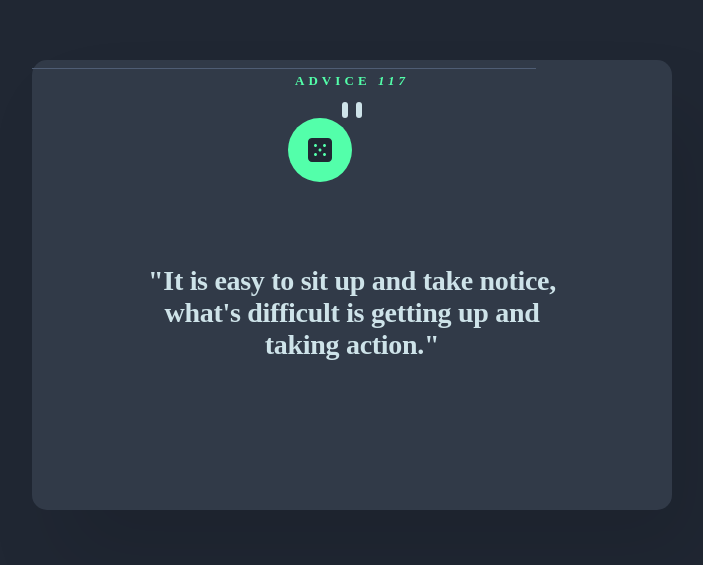
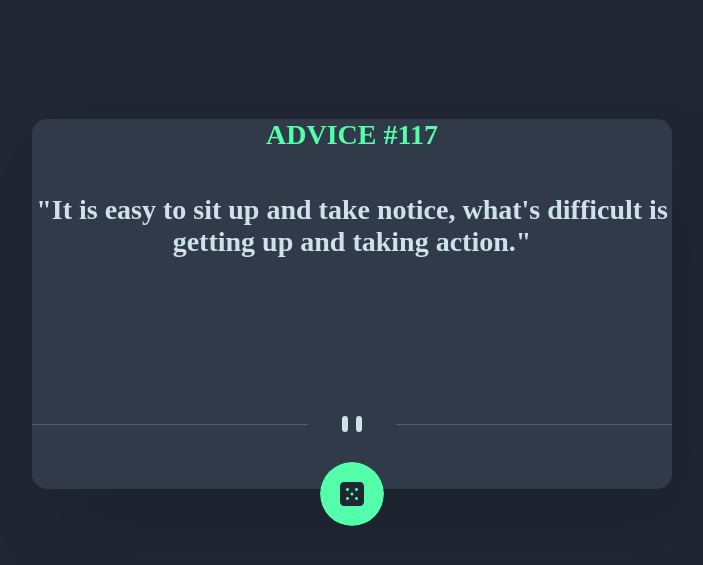
Before and after one commit to imchukwu/advise_generator_app, a plain HTML site: page index.html in a window 1280 px wide. Shown: the part 115-680 px from the top of the page, without its empty margins (288-991 px from the left). Drawn offline with Linux system fonts and the light colour scheme.

Commit message:
fixed div alignment

```diff
--- a/index.html
+++ b/index.html
@@ -3,71 +3,28 @@
   <head>
     <meta charset="UTF-8" />
     <meta name="viewport" content="width=device-width, initial-scale=1.0" />
-    <title>Document</title>
+    <title>Advice Generator App | Ikechukwu Chukwu</title>
     <link rel="stylesheet" href="style.css" />
   </head>
   <body>
-    <div class="centered-div">
-        <div class="parent">
-            <div class="row1">
-                <p class="centered-pheader">ADVICE <i class="slip_id">117</i></p>
-            </div>
-            <div class="row2">
-                <p class="centered-p">
-                    "It is easy to sit up and take notice, what's difficult is getting
-                    up and taking action."
-                  </p>
-            </div>
-            <div class="row3">
-                <div class="cen">
-                    <div>
-                    <div class="line" style="left: 0px"></div>
-                    <div class="line" style="left: 248px"></div>
-                </div>
-                <div class="cen">
-                <svg class="shortbar" xmlns="http://www.w3.org/2000/svg" width="20" height="16" viewBox="0 0 20 16" fill="none">
-                    <rect width="6" height="16" rx="3" fill="#CEE3E9"/>
-                    <rect x="14" width="6" height="16" rx="3" fill="#CEE3E9"/>
-                  </svg>
-                </div>
-            </div>
-            </div>
-            <div class="row4 cen">
-                <svg
-            class="bottom-svg hover-effect"
-            xmlns="http://www.w3.org/2000/svg"
-            width="64"
-            height="64"
-            viewBox="0 0 64 64"
-            fill="none"
-          >
-            <circle cx="32" cy="32" r="32" fill="#53FFAA" />
-            <path
-              fill-rule="evenodd"
-              clip-rule="evenodd"
-              d="M24 20H40C42.2081 20.0025 43.9975 21.7919 44 24V40C43.9975 42.2081 42.2081 43.9975 40 44H24C21.7919 43.9975 20.0025 42.2081 20 40V24C20.0025 21.7919 21.7919 20.0025 24 20ZM26 36.5C26 37.3284 26.6716 38 27.5 38C28.3284 38 29 37.3284 29 36.5C29 35.6716 28.3284 35 27.5 35C26.6716 35 26 35.6716 26 36.5ZM27.5 29C26.6716 29 26 28.3284 26 27.5C26 26.6716 26.6716 26 27.5 26C28.3284 26 29 26.6716 29 27.5C29 28.3284 28.3284 29 27.5 29ZM30.5 32C30.5 32.8284 31.1716 33.5 32 33.5C32.8284 33.5 33.5 32.8284 33.5 32C33.5 31.1716 32.8284 30.5 32 30.5C31.1716 30.5 30.5 31.1716 30.5 32ZM36.5 38C35.6716 38 35 37.3284 35 36.5C35 35.6716 35.6716 35 36.5 35C37.3284 35 38 35.6716 38 36.5C38 37.3284 37.3284 38 36.5 38ZM35 27.5C35 28.3284 35.6716 29 36.5 29C37.3284 29 38 28.3284 38 27.5C38 26.6716 37.3284 26 36.5 26C35.6716 26 35 26.6716 35 27.5Z"
-              fill="#202733"
-            />
-          </svg>
-          <svg class="alternate-svg hidden" xmlns="http://www.w3.org/2000/svg" width="144" height="144" viewBox="0 0 144 144" fill="none">
-            <g filter="url(#filter0_d_0_80)">
-              <circle cx="72" cy="72" r="32" fill="#53FFAA"/>
-            </g>
-            <path fill-rule="evenodd" clip-rule="evenodd" d="M64 60H80C82.2081 60.0025 83.9975 61.7919 84 64V80C83.9975 82.2081 82.2081 83.9975 80 84H64C61.7919 83.9975 60.0025 82.2081 60 80V64C60.0025 61.7919 61.7919 60.0025 64 60ZM66 76.5C66 77.3284 66.6716 78 67.5 78C68.3284 78 69 77.3284 69 76.5C69 75.6716 68.3284 75 67.5 75C66.6716 75 66 75.6716 66 76.5ZM67.5 69C66.6716 69 66 68.3284 66 67.5C66 66.6716 66.6716 66 67.5 66C68.3284 66 69 66.6716 69 67.5C69 68.3284 68.3284 69 67.5 69ZM70.5 72C70.5 72.8284 71.1716 73.5 72 73.5C72.8284 73.5 73.5 72.8284 73.5 72C73.5 71.1716 72.8284 70.5 72 70.5C71.1716 70.5 70.5 71.1716 70.5 72ZM76.5 78C75.6716 78 75 77.3284 75 76.5C75 75.6716 75.6716 75 76.5 75C77.3284 75 78 75.6716 78 76.5C78 77.3284 77.3284 78 76.5 78ZM75 67.5C75 68.3284 75.6716 69 76.5 69C77.3284 69 78 68.3284 78 67.5C78 66.6716 77.3284 66 76.5 66C75.6716 66 75 66.6716 75 67.5Z" fill="#202733"/>
-            <defs>
-              <filter id="filter0_d_0_80" x="0" y="0" width="144" height="144" filterUnits="userSpaceOnUse" color-interpolation-filters="sRGB">
-                <feFlood flood-opacity="0" result="BackgroundImageFix"/>
-                <feColorMatrix in="SourceAlpha" type="matrix" values="0 0 0 0 0 0 0 0 0 0 0 0 0 0 0 0 0 0 127 0" result="hardAlpha"/>
-                <feOffset/>
-                <feGaussianBlur stdDeviation="20"/>
-                <feColorMatrix type="matrix" values="0 0 0 0 0.327053 0 0 0 0 1 0 0 0 0 0.66593 0 0 0 1 0"/>
-                <feBlend mode="normal" in2="BackgroundImageFix" result="effect1_dropShadow_0_80"/>
-                <feBlend mode="normal" in="SourceGraphic" in2="effect1_dropShadow_0_80" result="shape"/>
-              </filter>
-            </defs>
-          </svg>
-            </div>
+    <div class="parent-container">
+      <div class="advice-container">
+        <div class="advice-number center">
+          ADVICE #<span class="advice-id">117</span>
         </div>
+
+        <div class="advice-message">
+          "It is easy to sit up and take notice, what's difficult is getting up
+          and taking action."
+        </div>
+        <div class="advice-line">
+          <img src="./images/line.svg" alt="" class="bar" />
+        </div>
+        <div>
+          <img class="advice-dice" src="./images/dice.svg" alt="" />
+        </div>
+
+      </div>
     </div>
 
     <script src="script.js"></script>
--- a/script.js
+++ b/script.js
@@ -1,17 +1,8 @@
-// const imgDataBtn = document.querySelector(".bottom-svg");
-const btnTest = document.querySelector(".btnTest");
-const idElement = document.querySelector(".slip_id");
-const output = document.querySelector(".centered-p");
-const svgElement = document.querySelector(".bottom-svg");
-const alternateImage = document.querySelector(".alternate-svg");
+const adviceNumberElement = document.querySelector(".advice-id");
+const adviceMessageElement = document.querySelector(".advice-message");
+const adviceDiceBtnElement = document.querySelector(".advice-dice");
 
-// // Add a click event listener to the SVG element
-// svgElement.addEventListener("click", () => {
-//     // Your code to handle the click event goes here
-//     alert("SVG clicked!"); // Example: Show an alert
-// });
-
-svgElement.addEventListener("click", () => {
+adviceDiceBtnElement.addEventListener("click", () => {
   const apiUrl = "https://api.adviceslip.com/advice";
 
   fetch(apiUrl)
@@ -22,23 +13,10 @@ svgElement.addEventListener("click", () => {
       return response.json();
     })
     .then((data) => {
-      idElement.textContent = JSON.stringify(data.slip.id);
-      output.textContent = JSON.stringify(data.slip.advice);
+      adviceNumberElement.textContent = JSON.stringify(data.slip.id);
+      adviceMessageElement.textContent = JSON.stringify(data.slip.advice);
     })
     .catch((error) => {
-      output.textContent = `Error: ${error.message}`;
+        adviceMessageElement.textContent = `Error: ${error.message}`;
     });
 });
-
-
-// // Add a mouseover event listener to swap the images
-// svgElement.addEventListener("mouseover", () => {
-//     alternateImage.classList.remove('hidden');
-//     svgElement.classList.add('hidden');
-// });
-
-// // Add a mouseout event listener to revert to the default image
-// alternateImage.addEventListener("mouseout", () => {
-//     svgElement.classList.remove('hidden');
-//     alternateImage.classList.add('hidden');
-// });
--- a/style.css
+++ b/style.css
@@ -5,154 +5,111 @@ html {
   padding: 0;
   overflow: hidden;
   background: var(--Dark-Blue, #202733);
-  /* position: relative; */
   justify-content: center;
   align-items: center;
 }
 
-.centered-div {
+.parent-container {
   width: 50%;
-  height: 50%;
+  height: 40%;
   flex-shrink: 0;
   border-radius: 15px;
   background: var(--Dark-Grayish-Blue, #313a48);
   box-shadow: 30px 50px 80px 0px rgba(0, 0, 0, 0.1);
-  position: absolute;
+  position: relative;
   top: 50%;
   left: 50%;
   transform: translate(-50%, -50%);
-  /* min-height: 100vh;  */
-  padding-bottom: 50px; /* Adjust this value to match the height of your SVG */
-
+  padding-bottom: 50px;
 }
 
-.centered-pheader {
-  color: var(--Neon-Green, #53ffaa);
-  text-align: center;
-  font-feature-settings: "clig" off, "liga" off;
-
-  /* Heading */
-  font-family: Manrope;
-  font-size: 13px;
-  font-style: normal;
-  font-weight: 800;
-  line-height: normal;
-  letter-spacing: 4.086px;
-  margin: 20 auto;
-  justify-content: center;
+.advice-container {
+  margin-top: 3%;
+  margin-bottom: 3%;
+  height: 92%;
+  display: block;
 }
 
-.centered-p {
-  width: 70%;
+.advice-number {
+  color: var(--Neon-Green, #53ffaa);
+  height: 20%;
+  text-align: center;
+  line-height: normal;
+  font-size: 28px;
+  font-weight: 800;
+}
+
+.advice-message {
+  height: 70%;
   color: var(--Light-Cyan, #cee3e9);
   text-align: center;
   font-feature-settings: "clig" off, "liga" off;
 
-  /* Quote */
   font-family: Manrope;
   font-size: 28px;
   font-style: normal;
   font-weight: 800;
   line-height: normal;
-  letter-spacing: -0.3px;
-  position: absolute;
-  top: 50%;
-  left: 50%;
-  transform: translate(-50%, -50%);
+  margin-block: 1rem;
 }
 
-/* .bottom-svg { */
-  /* position: absolute; */
-  /* bottom: 0;
-  left: 50%;
-  transform: translateX(-50%); */
+.advice-line {
+  height: 15%;
 
-/* } */
-
-.bottom-svg, .alternate-svg {
-  top: 0;
-  left: 0;
-  bottom: 0;
-  left: 50%;
-  transform: translateX(-50%);
+  margin-block: 0.6rem 1rem;
+  position: relative;
+  width: 100%;
 }
 
-.line {
-  width: 40%;
+.advice-line::before,
+.advice-line::after {
+  content: "";
+  width: 43%;
   height: 1px;
-  top: 8px;
   position: absolute;
   background: #4f5d74;
+  top: 8px;
 }
 
-.shortbar {
-  text-align: center;
+.advice-line::before {
+  left: 0;
 }
 
-.shortbar2 {
-  background: #cee3e9;
-  border-radius: 3px;
+.advice-line::after {
+  right: 0;
 }
 
-.container1{
+.bar {
+  width: 1.25rem;
+  height: 1rem;
   position: relative;
+  inset-inline: calc(50% - 0.625rem);
 }
 
-.shadow {
+.advice-dice {
+  height: 15%;
+  background-color: #909090;
+  margin-top: auto;
+
+  cursor: pointer;
+  width: 4rem;
+  height: 4rem;
+  background-color: var(--Neon-Green);
+  border-radius: 50%;
   position: absolute;
-  top: 0;
-  left: 0;
-  width: 100%;
-  height: 100%;
-  background-color: #53FFAA; /* Bright green color */
-  opacity: 0; /* Initially hidden */
-  transition: opacity 0.3s ease-in-out; /* Smooth transition */
-  pointer-events: none; /* Allows clicks to pass through to the SVG */
+  inset-inline: calc(50% - 2rem);
+  bottom: -10%;
+  transition: box-shadow 500ms;
 }
 
-.hidden {
-  display: none;
-}
-
-.parent {
-  display: flex;
-  flex-direction: column;
-}
-
-/* Style for the first child div (20% height) */
-.row1 {
-  height: 20%;
-}
-
-/* Style for the second child div (70% height) */
-.row2 {
-  height: 70%;
-}
-
-/* Style for the third child div (15% height) */
-.row3 {
-  height: 15%;
-}
-
-/* Style for the fourth child div (15% height) */
-.row4 {
-  height: 15%;
-  margin-top: auto; /* Push this row to the bottom */
-}
-
-.center-element{
-  align-items: center;
-}
-
-.cen{
-    display: flex;
-    justify-content: center;
-    align-items: center;
-}
-
-.hover-effect:hover {
+.advice-dice:hover {
   background-color: #53ffaa;
   box-shadow: 0 0 40px 0 #53ffaa;
   z-index: 2;
   border-radius: 9999px;
 }
+.center {
+  text-align: center;
+  margin: 20 auto;
+  justify-content: center;
+}
```
Also changed, not shown: images/dice.svg (added), images/line.svg (added).
